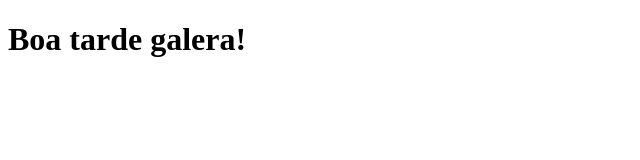
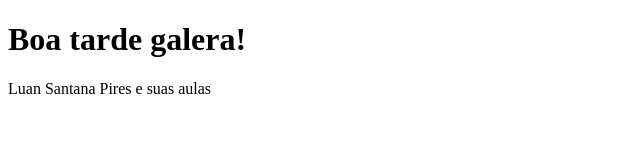
Before and after one commit to victorwellington02/aulat3, a plain HTML site: page index.html in a window 1280 px wide. Shown: the whole page, without its empty margins (0-640 px from the left). Drawn offline with Linux system fonts and the light colour scheme.

Commit message:
Adicionando a verdade

```diff
--- a/index.html
+++ b/index.html
@@ -8,5 +8,6 @@
 </head>
 <body>
     <h1>Boa tarde galera!</h1>
+    <p>Luan Santana Pires e suas aulas</p>
 </body>
 </html>
```
